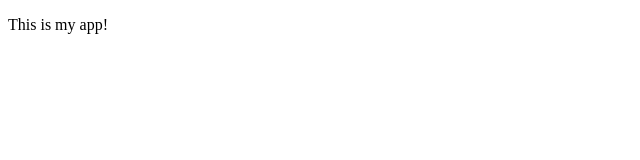
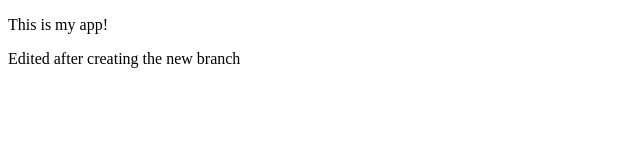
Before and after one commit to MRo12345/myapptest01, a plain HTML site: page index.html in a window 1280 px wide. Shown: the whole page, without its empty margins (0-640 px from the left). Drawn offline with Linux system fonts and the light colour scheme.

Commit message:
New branch commit 01

```diff
--- a/index.html
+++ b/index.html
@@ -7,5 +7,6 @@
 </head>
 <body>
     <p>This is my app!</p>
+    <p>Edited after creating the new branch</p>
 </body>
 </html>
```
Also changed, not shown: file-new-branch.html (added, +1 -0 lines).
